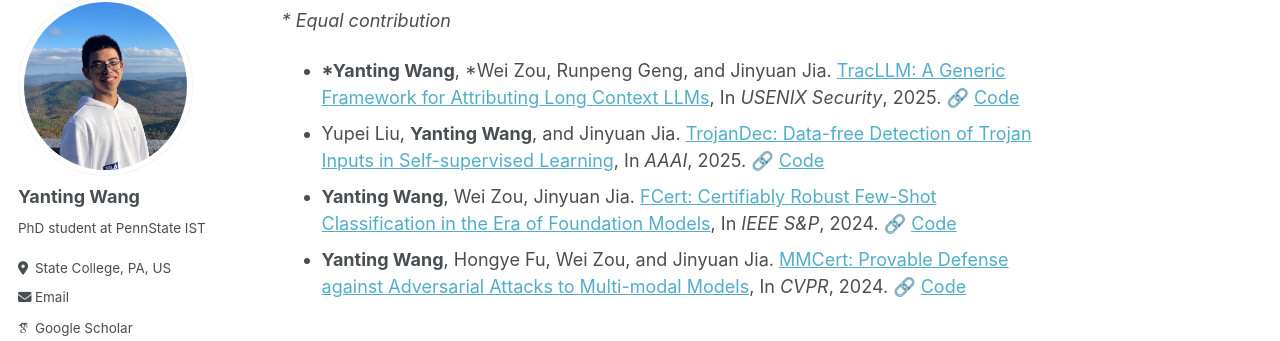
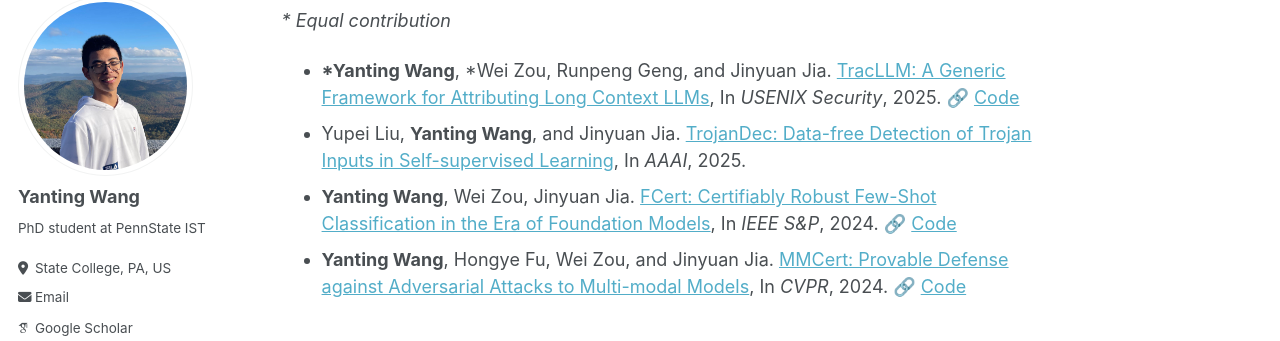
Before and after one commit to Wang-Yanting/Wang-Yanting.github.io, a Jekyll site: the page built from _pages/about.md, in a window 1280 px wide and 900 px high, scrolled down 427 px. Shown: the part 110-451 px from the top of the window. Built offline with Jekyll 4.4.1, drawn with Linux system fonts in a browser that asks for light colours; some web fonts are replaced.

Commit message:
Update publication entry for TrojanDec

```diff
--- a/_pages/about.md
+++ b/_pages/about.md
@@ -20,7 +20,7 @@ I am currently a second-year PhD student at Pennsylvania State University. I am
 
 *\* Equal contribution*
 * **\*Yanting Wang**,  \*Wei Zou, Runpeng Geng, and Jinyuan Jia. [TracLLM: A Generic Framework for Attributing Long Context LLMs](https://arxiv.org/abs/2506.04202), In *USENIX Security*, 2025. 🔗 [Code](https://github.com/Wang-Yanting/TracLLM)
-* Yupei Liu, **Yanting Wang**, and Jinyuan Jia. [TrojanDec: Data-free Detection of Trojan Inputs in Self-supervised Learning](https://arxiv.org/pdf/2501.04108), In *AAAI*, 2025. 🔗 [Code](https://github.com/YupeiLiu/TrojanDec)
+* Yupei Liu, **Yanting Wang**, and Jinyuan Jia. [TrojanDec: Data-free Detection of Trojan Inputs in Self-supervised Learning](https://arxiv.org/pdf/2501.04108), In *AAAI*, 2025.
 * **Yanting Wang**, Wei Zou, Jinyuan Jia. [FCert: Certifiably Robust Few-Shot Classification in the Era of Foundation Models](https://arxiv.org/pdf/2404.08631), In *IEEE S&P*, 2024. 🔗 [Code](https://github.com/Wang-Yanting/FCert)
 * **Yanting Wang**, Hongye Fu, Wei Zou, and Jinyuan Jia. [MMCert: Provable Defense against Adversarial Attacks to Multi-modal Models](https://arxiv.org/abs/2403.19080), In *CVPR*, 2024. 🔗 [Code](https://github.com/Wang-Yanting/MMCert)
 
```
